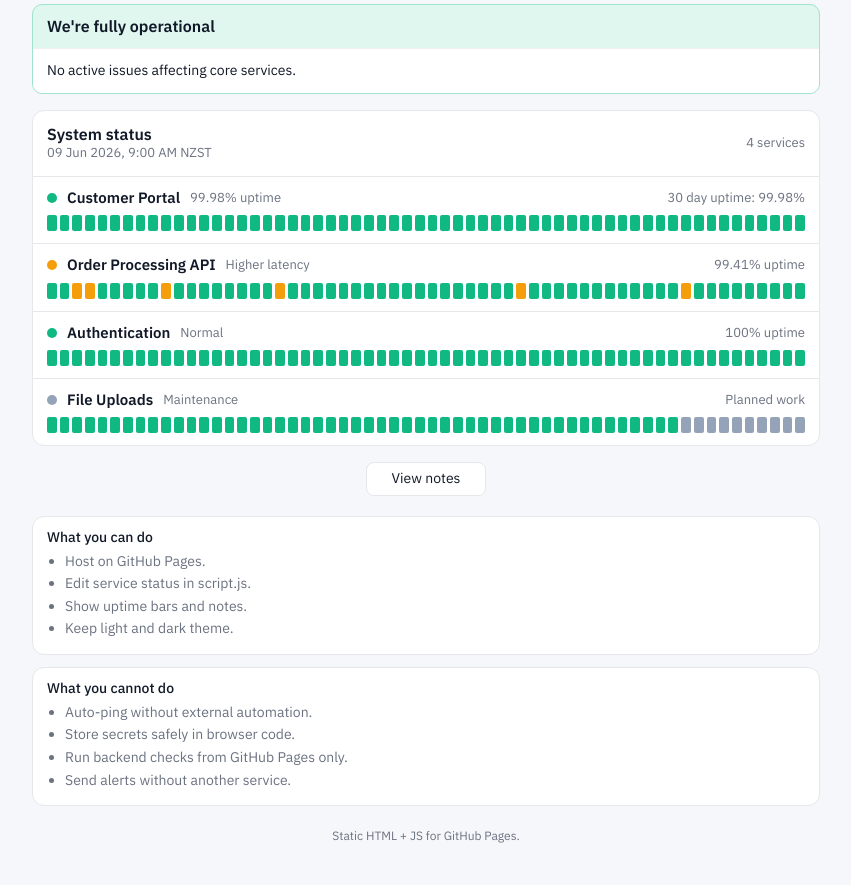
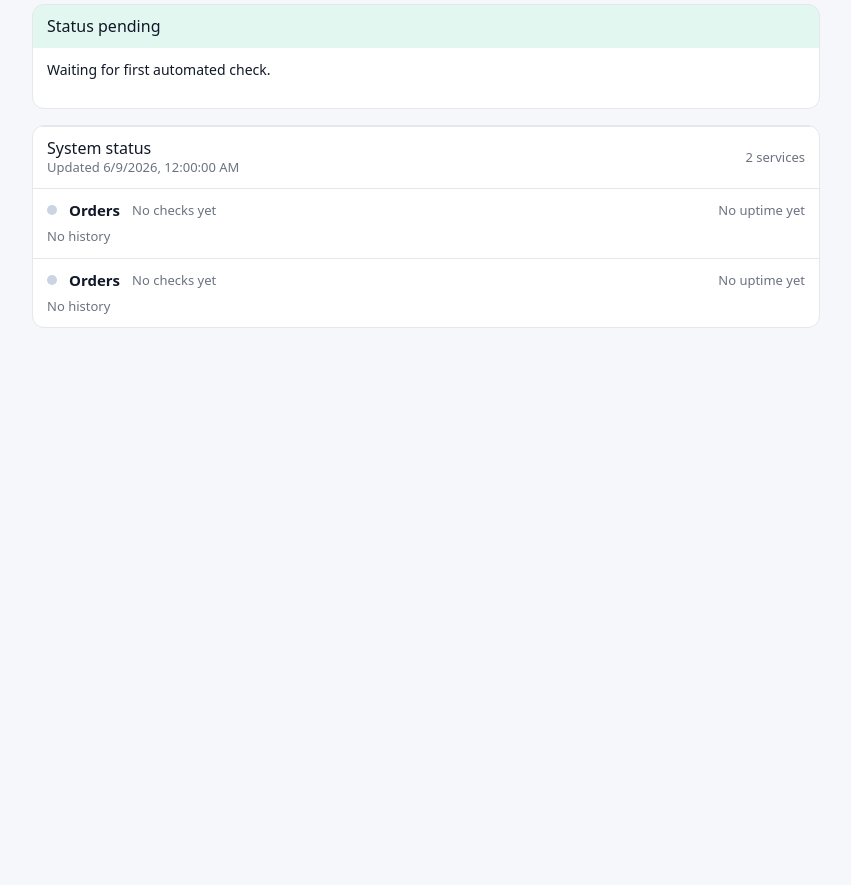
Before and after one commit to excel-manan/test.status.touchprint, a plain HTML site: page index.html in a window 1280 px wide. Shown: the part 66-951 px from the top of the page, without its empty margins (214-1065 px from the left). After the commit the page ends 800 px from the top, so only its background shows below. Drawn offline with nearby package versions, Linux system fonts and the light colour scheme.

```diff
--- a/index.html
+++ b/index.html
@@ -4,21 +4,12 @@
   <meta charset="UTF-8">
   <meta name="viewport" content="width=device-width, initial-scale=1.0">
   <title>TouchPrint Status</title>
-  <meta
-    name="description"
-    content="Service status page for TouchPrint websites and services."
-  >
+  <meta name="description" content="TouchPrint service status">
   <link
     href="https://cdn.jsdelivr.net/npm/bootstrap@5.3.3/dist/css/bootstrap.min.css"
     rel="stylesheet"
     integrity="sha384-QWTKZyjpPEjISv5WaRU9OFeRpok6YctnYmDr5pNlyT2bRjXh0JMhjY6hW+ALEwIH"
     crossorigin="anonymous"
-  >
-  <link rel="preconnect" href="https://fonts.googleapis.com">
-  <link rel="preconnect" href="https://fonts.gstatic.com" crossorigin>
-  <link
-    href="https://fonts.googleapis.com/css2?family=Space+Grotesk:wght@400;500;700&family=IBM+Plex+Sans:wght@400;500;600&display=swap"
-    rel="stylesheet"
   >
   <link rel="stylesheet" href="styles.css">
 </head>
@@ -26,64 +17,28 @@
   <div class="page-shell">
     <header class="topbar">
       <h1 class="brand">TouchPrint</h1>
-      <div class="topbar-actions">
-        <a class="header-link" href="#limits">Notes</a>
-        <button
-          id="theme-toggle"
-          class="theme-toggle"
-          type="button"
-          aria-label="Toggle dark mode"
-        >
-          <span class="theme-toggle-text">Dark</span>
-        </button>
-      </div>
+      <button id="theme-toggle" class="theme-toggle" type="button" aria-label="Toggle theme">
+        <span class="theme-toggle-text">Dark</span>
+      </button>
     </header>
 
-    <section class="summary" aria-labelledby="summary-title">
-      <h2 id="summary-title" class="summary-title">We're fully operational</h2>
-      <p class="summary-text" id="summary-text">No active issues affecting core services.</p>
+    <section class="summary">
+      <h2 id="summary-title" class="summary-title">Status unavailable</h2>
+      <p id="summary-text" class="summary-text">Loading status data.</p>
     </section>
 
-    <section class="panel" id="services" aria-labelledby="services-title">
+    <section class="panel" aria-labelledby="services-title">
       <div class="panel-header">
         <div>
           <h2 id="services-title" class="panel-title">System status</h2>
-          <div class="panel-subtitle" id="updated-at">Updated manually</div>
+          <div id="updated-at" class="panel-subtitle">Loading</div>
         </div>
-        <div class="panel-subtitle" id="summary-grid"></div>
+        <div id="summary-grid" class="panel-subtitle"></div>
       </div>
       <div id="service-list" class="service-list"></div>
     </section>
-
-    <div class="actions">
-      <a class="history-button" href="#limits">View notes</a>
-    </div>
-
-    <section class="limits" id="limits" aria-labelledby="limits-title">
-      <article class="panel">
-        <div class="service-row">
-          <h3 id="limits-title">What you can do</h3>
-          <ul id="can-do-list"></ul>
-        </div>
-      </article>
-      <article class="panel">
-        <div class="service-row">
-          <h3>What you cannot do</h3>
-          <ul id="cannot-do-list"></ul>
-        </div>
-      </article>
-    </section>
-
-    <footer class="footer">
-      <p class="footnote">Static HTML + JS for GitHub Pages.</p>
-    </footer>
   </div>
 
-  <script
-    src="https://cdn.jsdelivr.net/npm/bootstrap@5.3.3/dist/js/bootstrap.bundle.min.js"
-    integrity="sha384-YvpcrYf0tY3lHB60NNkmXc5s9fDVZLESaAA55NDzOxhy9GkcIdslK1eN7N6jIeHz"
-    crossorigin="anonymous"
-  ></script>
   <script src="script.js"></script>
 </body>
 </html>
--- a/script.js
+++ b/script.js
@@ -1,107 +1,52 @@
-const statusPageData = {
-  lastUpdated: "09 Jun 2026, 9:00 AM NZST",
-  overallStatus: "We're fully operational",
-  overallMessage: "No active issues affecting core services.",
-  summary: "4 services",
-  services: [
-    {
-      name: "Customer Portal",
-      status: "operational",
-      uptime: "30 day uptime: 99.98%",
-      description: "99.98% uptime",
-      history: [
-        "operational", "operational", "operational", "operational", "operational", "operational",
-        "operational", "operational", "operational", "operational", "operational", "operational",
-        "operational", "operational", "operational", "operational", "operational", "operational",
-        "operational", "operational", "operational", "operational", "operational", "operational",
-        "operational", "operational", "operational", "operational", "operational", "operational",
-        "operational", "operational", "operational", "operational", "operational", "operational",
-        "operational", "operational", "operational", "operational", "operational", "operational",
-        "operational", "operational", "operational", "operational", "operational", "operational",
-        "operational", "operational", "operational", "operational", "operational", "operational",
-        "operational", "operational", "operational", "operational", "operational", "operational"
-      ]
-    },
-    {
-      name: "Order Processing API",
-      status: "degraded",
-      uptime: "99.41% uptime",
-      description: "Higher latency",
-      history: [
-        "operational", "operational", "degraded", "degraded", "operational", "operational",
-        "operational", "operational", "operational", "degraded", "operational", "operational",
-        "operational", "operational", "operational", "operational", "operational", "operational",
-        "degraded", "operational", "operational", "operational", "operational", "operational",
-        "operational", "operational", "operational", "operational", "operational", "operational",
-        "operational", "operational", "operational", "operational", "operational", "operational",
-        "operational", "degraded", "operational", "operational", "operational", "operational",
-        "operational", "operational", "operational", "operational", "operational", "operational",
-        "operational", "operational", "degraded", "operational", "operational", "operational",
-        "operational", "operational", "operational", "operational", "operational", "operational"
-      ]
-    },
-    {
-      name: "Authentication",
-      status: "operational",
-      uptime: "100% uptime",
-      description: "Normal",
-      history: new Array(60).fill("operational")
-    },
-    {
-      name: "File Uploads",
-      status: "maintenance",
-      uptime: "Planned work",
-      description: "Maintenance",
-      history: [
-        ...new Array(50).fill("operational"),
-        "maintenance", "maintenance", "maintenance", "maintenance", "maintenance",
-        "maintenance", "maintenance", "maintenance", "maintenance", "maintenance"
-      ]
+const themeStorageKey = "touchprint-status-theme";
+
+function formatUpdatedAt(value) {
+  if (!value) {
+    return "No checks yet";
   }
-  ],
-  canDo: [
-    "Host on GitHub Pages.",
-    "Edit service status in script.js.",
-    "Show uptime bars and notes.",
-    "Keep light and dark theme."
-  ],
-  cannotDo: [
-    "Auto-ping without external automation.",
-    "Store secrets safely in browser code.",
-    "Run backend checks from GitHub Pages only.",
-    "Send alerts without another service."
-  ]
+
+  const date = new Date(value);
+  if (Number.isNaN(date.getTime())) {
+    return value;
+  }
+
+  return `Updated ${date.toLocaleString()}`;
+}
+
+function createServiceCards(data) {
+  const serviceList = document.getElementById("service-list");
+  serviceList.innerHTML = "";
+
+  data.sites
+    .filter((site) => site.show !== false)
+    .forEach((site) => {
+      const result = data.results?.[site.id] ?? {
+        status: "unknown",
+        message: "No data",
+        responseTimeMs: null,
+        uptime30d: null,
+        history: []
       };
 
-const statusLabels = {
-  operational: "Operational",
-  degraded: "Degraded",
-  outage: "Outage",
-  maintenance: "Maintenance"
-};
+      const history = (result.history || []).slice(-60);
+      const bars = history
+        .map((item) => {
+          const status = typeof item === "string" ? item : item.status;
+          return `<span class="mini-bar bar-${status || "unknown"}" aria-hidden="true"></span>`;
+        })
+        .join("");
 
-const themeStorageKey = "touchprint-status-theme";
-
-function createServiceCards(services) {
-  const serviceList = document.getElementById("service-list");
-
-  services.forEach((service) => {
       const row = document.createElement("article");
       row.className = "service-row";
-
-    const bars = service.history
-      .map((item) => `<span class="mini-bar bar-${item}" aria-hidden="true"></span>`)
-      .join("");
-
       row.innerHTML = `
         <div class="service-line">
-        <span class="status-dot dot-${service.status}" aria-hidden="true"></span>
-        <h3 class="service-name">${service.name}</h3>
-        <span class="status-label">${service.description}</span>
-        <span class="service-meta">${service.uptime}</span>
+          <span class="status-dot dot-${result.status || "unknown"}" aria-hidden="true"></span>
+          <h3 class="service-name">${site.name}</h3>
+          <span class="status-label">${result.message || "Unknown"}</span>
+          <span class="service-meta">${result.uptime30d == null ? "No uptime yet" : `${result.uptime30d}% uptime`}</span>
         </div>
-      <div class="mini-bars" aria-label="${service.name} history">
-        ${bars}
+        <div class="mini-bars" aria-label="${site.name} history">
+          ${bars || '<span class="empty-history">No history</span>'}
         </div>
       `;
 
@@ -109,51 +54,53 @@
     });
 }
 
-function createListItems(targetId, items) {
-  const list = document.getElementById(targetId);
-
-  items.forEach((item) => {
-    const li = document.createElement("li");
-    li.textContent = item;
-    list.appendChild(li);
-  });
-}
-
-function initStatusPage(data) {
-  document.getElementById("updated-at").textContent = data.lastUpdated;
-  document.getElementById("summary-title").textContent = data.overallStatus;
-  document.getElementById("summary-text").textContent = data.overallMessage;
-  document.getElementById("summary-grid").textContent = data.summary;
-  createServiceCards(data.services);
-  createListItems("can-do-list", data.canDo);
-  createListItems("cannot-do-list", data.cannotDo);
+function renderStatusPage(data) {
+  document.getElementById("summary-title").textContent = data.overallStatus || "Status unavailable";
+  document.getElementById("summary-text").textContent = data.overallMessage || "No message";
+  document.getElementById("summary-grid").textContent = `${data.sites?.filter((site) => site.show !== false).length || 0} services`;
+  document.getElementById("updated-at").textContent = formatUpdatedAt(data.lastUpdated);
+  createServiceCards(data);
 }
 
 function applyTheme(theme) {
-  const body = document.body;
-  const toggleText = document.querySelector(".theme-toggle-text");
-  const nextLabel = theme === "dark" ? "Light" : "Dark";
-
-  body.setAttribute("data-bs-theme", theme);
-  toggleText.textContent = nextLabel;
+  document.body.setAttribute("data-bs-theme", theme);
+  document.querySelector(".theme-toggle-text").textContent = theme === "dark" ? "Light" : "Dark";
 }
 
 function initThemeToggle() {
   const savedTheme = localStorage.getItem(themeStorageKey);
-  const systemPrefersDark = window.matchMedia("(prefers-color-scheme: dark)").matches;
-  const theme = savedTheme || (systemPrefersDark ? "dark" : "light");
-  const toggle = document.getElementById("theme-toggle");
+  const preferredTheme = window.matchMedia("(prefers-color-scheme: dark)").matches ? "dark" : "light";
+  const activeTheme = savedTheme || preferredTheme;
 
-  applyTheme(theme);
+  applyTheme(activeTheme);
 
-  toggle.addEventListener("click", () => {
+  document.getElementById("theme-toggle").addEventListener("click", () => {
     const currentTheme = document.body.getAttribute("data-bs-theme");
     const nextTheme = currentTheme === "dark" ? "light" : "dark";
-
     localStorage.setItem(themeStorageKey, nextTheme);
     applyTheme(nextTheme);
   });
 }
 
+async function initStatusPage() {
+  try {
+    const response = await fetch("./status.json", { cache: "no-store" });
+    if (!response.ok) {
+      throw new Error(`HTTP ${response.status}`);
+    }
+
+    const data = await response.json();
+    renderStatusPage(data);
+  } catch {
+    renderStatusPage({
+      overallStatus: "Status unavailable",
+      overallMessage: "Could not load status.json",
+      lastUpdated: "",
+      sites: [],
+      results: {}
+    });
+  }
+}
+
 initThemeToggle();
-initStatusPage(statusPageData);
+initStatusPage();
--- /dev/null
+++ b/status.json
@@ -0,0 +1,34 @@
+{
+  "lastUpdated": "2026-06-09T00:00:00Z",
+  "overallStatus": "Status pending",
+  "overallMessage": "Waiting for first automated check.",
+  "sites": [
+    {
+      "id": "orders-touchprint-nz",
+      "name": "Orders",
+      "url": "https://orders.touchprint.nz/health",
+      "group": "Public",
+      "expectedStatus": 200,
+      "timeoutMs": 15000,
+      "show": true
+    },
+    {
+      "id": "orders-touchprint-nz",
+      "name": "Orders",
+      "url": "https://dispatch.touchprint.nz/health",
+      "group": "Public",
+      "expectedStatus": 200,
+      "timeoutMs": 15000,
+      "show": true
+    }
+  ],
+  "results": {
+    "orders-touchprint-nz": {
+      "status": "unknown",
+      "message": "No checks yet",
+      "responseTimeMs": null,
+      "uptime30d": null,
+      "history": []
+    }
+  }
+}
--- a/styles.css
+++ b/styles.css
@@ -1,7 +1,6 @@
 :root {
   --bg: #f6f7fb;
   --surface: #ffffff;
-  --surface-soft: #f9fafb;
   --text: #111827;
   --muted: #6b7280;
   --border: #e5e7eb;
@@ -9,15 +8,16 @@
   --warn: #f59e0b;
   --down: #ef4444;
   --maint: #94a3b8;
+  --unknown: #cbd5e1;
 }
 
 [data-bs-theme="dark"] {
   --bg: #0f172a;
   --surface: #111827;
-  --surface-soft: #0b1220;
   --text: #e5e7eb;
   --muted: #94a3b8;
   --border: #1f2937;
+  --unknown: #334155;
 }
 
 * {
@@ -26,11 +26,9 @@
 
 body {
   margin: 0;
-  font-family: "IBM Plex Sans", sans-serif;
-  font-size: 14px;
-  line-height: 1.4;
+  background: var(--bg);
   color: var(--text);
-  background: var(--bg);
+  font: 14px/1.4 system-ui, sans-serif;
 }
 
 .page-shell {
@@ -39,72 +37,41 @@
   padding: 20px 16px 40px;
 }
 
-.topbar {
+.topbar,
+.panel-header,
+.service-line {
   display: flex;
   align-items: center;
   justify-content: space-between;
   gap: 12px;
+}
+
+.topbar {
   margin-bottom: 16px;
 }
 
+.brand,
+.panel-title,
+.summary-title,
+.service-name {
+  margin: 0;
+}
+
 .brand {
-  margin: 0;
   font-size: 20px;
   font-weight: 700;
 }
 
-.topbar-actions {
-  display: flex;
-  gap: 8px;
-}
-
-.theme-toggle,
-.header-link,
-.history-button {
+.theme-toggle {
   height: 34px;
   padding: 0 12px;
   border: 1px solid var(--border);
   border-radius: 8px;
   background: var(--surface);
   color: var(--text);
-  font: inherit;
-  text-decoration: none;
-  display: inline-flex;
-  align-items: center;
-  justify-content: center;
 }
 
-.summary {
-  background: #dff7ef;
-  border: 1px solid #9fe4cb;
-  border-radius: 10px;
-  overflow: hidden;
-  margin-bottom: 16px;
-}
-
-[data-bs-theme="dark"] .summary {
-  background: rgba(16, 185, 129, 0.12);
-  border-color: rgba(16, 185, 129, 0.35);
-}
-
-.summary-title {
-  margin: 0;
-  padding: 12px 14px;
-  font-size: 16px;
-  font-weight: 600;
-}
-
-.summary-text {
-  margin: 0;
-  padding: 12px 14px;
-  border-top: 1px solid rgba(0, 0, 0, 0.06);
-  background: var(--surface);
-}
-
-[data-bs-theme="dark"] .summary-text {
-  border-top-color: var(--border);
-}
-
+.summary,
 .panel {
   background: var(--surface);
   border: 1px solid var(--border);
@@ -112,63 +79,60 @@
   overflow: hidden;
 }
 
+.summary {
+  margin-bottom: 16px;
+}
+
+.summary-title {
+  padding: 12px 14px;
+  font-size: 16px;
+  background: rgba(16, 185, 129, 0.12);
+}
+
+.summary-text,
+.panel-header,
+.service-row {
+  padding: 12px 14px;
+}
+
+.summary-text,
+.service-row,
 .panel-header {
-  display: flex;
-  align-items: center;
-  justify-content: space-between;
-  gap: 10px;
-  padding: 14px;
-  border-bottom: 1px solid var(--border);
+  border-top: 1px solid var(--border);
+}
+
+.summary .summary-text {
+  border-top: 0;
 }
 
 .panel-title {
-  margin: 0;
   font-size: 16px;
-  font-weight: 600;
 }
 
 .panel-subtitle,
-.updated-at,
-.service-meta,
-.service-note,
-.footnote {
+.status-label,
+.service-meta {
   color: var(--muted);
-}
-
-.panel-subtitle {
   font-size: 13px;
 }
 
-.service-list {
-  display: block;
-}
-
-.service-row {
-  padding: 12px 14px;
-  border-bottom: 1px solid var(--border);
-}
-
-.service-row:last-child {
-  border-bottom: 0;
+.service-row + .service-row {
+  border-top: 1px solid var(--border);
 }
 
 .service-line {
-  display: flex;
-  align-items: center;
-  gap: 10px;
+  justify-content: flex-start;
+  margin-bottom: 8px;
   flex-wrap: wrap;
-  margin-bottom: 8px;
 }
 
 .service-name {
-  margin: 0;
   font-size: 15px;
   font-weight: 600;
 }
 
 .service-meta {
   margin-left: auto;
-  font-size: 13px;
 }
 
 .status-dot {
@@ -176,6 +140,26 @@
   height: 10px;
   border-radius: 50%;
   flex: 0 0 auto;
+}
+
+.dot-operational {
+  background: var(--ok);
+}
+
+.dot-degraded {
+  background: var(--warn);
+}
+
+.dot-outage {
+  background: var(--down);
+}
+
+.dot-maintenance {
+  background: var(--maint);
+}
+
+.dot-unknown {
+  background: var(--unknown);
 }
 
 .mini-bars {
@@ -187,7 +171,6 @@
 .mini-bar {
   height: 16px;
   border-radius: 2px;
-  background: var(--ok);
 }
 
 .bar-operational {
@@ -206,88 +189,25 @@
   background: var(--maint);
 }
 
-.dot-operational {
-  background: var(--ok);
+.bar-unknown {
+  background: var(--unknown);
 }
 
-.dot-degraded {
-  background: var(--warn);
-}
-
-.dot-outage {
-  background: var(--down);
-}
-
-.dot-maintenance {
-  background: var(--maint);
-}
-
-.status-label {
+.empty-history {
+  grid-column: 1 / -1;
+  color: var(--muted);
   font-size: 13px;
-  color: var(--muted);
-}
-
-.actions {
-  text-align: center;
-  margin-top: 16px;
-}
-
-.history-button {
-  min-width: 120px;
-}
-
-.limits {
-  margin-top: 20px;
-  display: grid;
-  gap: 12px;
-}
-
-.limits h3 {
-  margin: 0 0 6px;
-  font-size: 14px;
-}
-
-.limits ul {
-  margin: 0;
-  padding-left: 18px;
-}
-
-.limits li {
-  margin: 3px 0;
-  color: var(--muted);
-}
-
-.footer {
-  margin-top: 22px;
-  text-align: center;
-}
-
-.footnote {
-  margin: 6px 0 0;
-  font-size: 12px;
 }
 
 @media (max-width: 640px) {
-  .topbar {
+  .topbar,
+  .panel-header {
+    align-items: flex-start;
     flex-direction: column;
-    align-items: stretch;
-  }
-
-  .topbar-actions {
-    justify-content: space-between;
-  }
-
-  .panel-header {
-    flex-direction: column;
-    align-items: flex-start;
   }
 
   .service-meta {
     margin-left: 0;
     width: 100%;
   }
-
-  .mini-bars {
-    gap: 2px;
-  }
 }
```
Also changed, not shown: 1 other file. Lines whose indentation alone changed are shown as unchanged.
